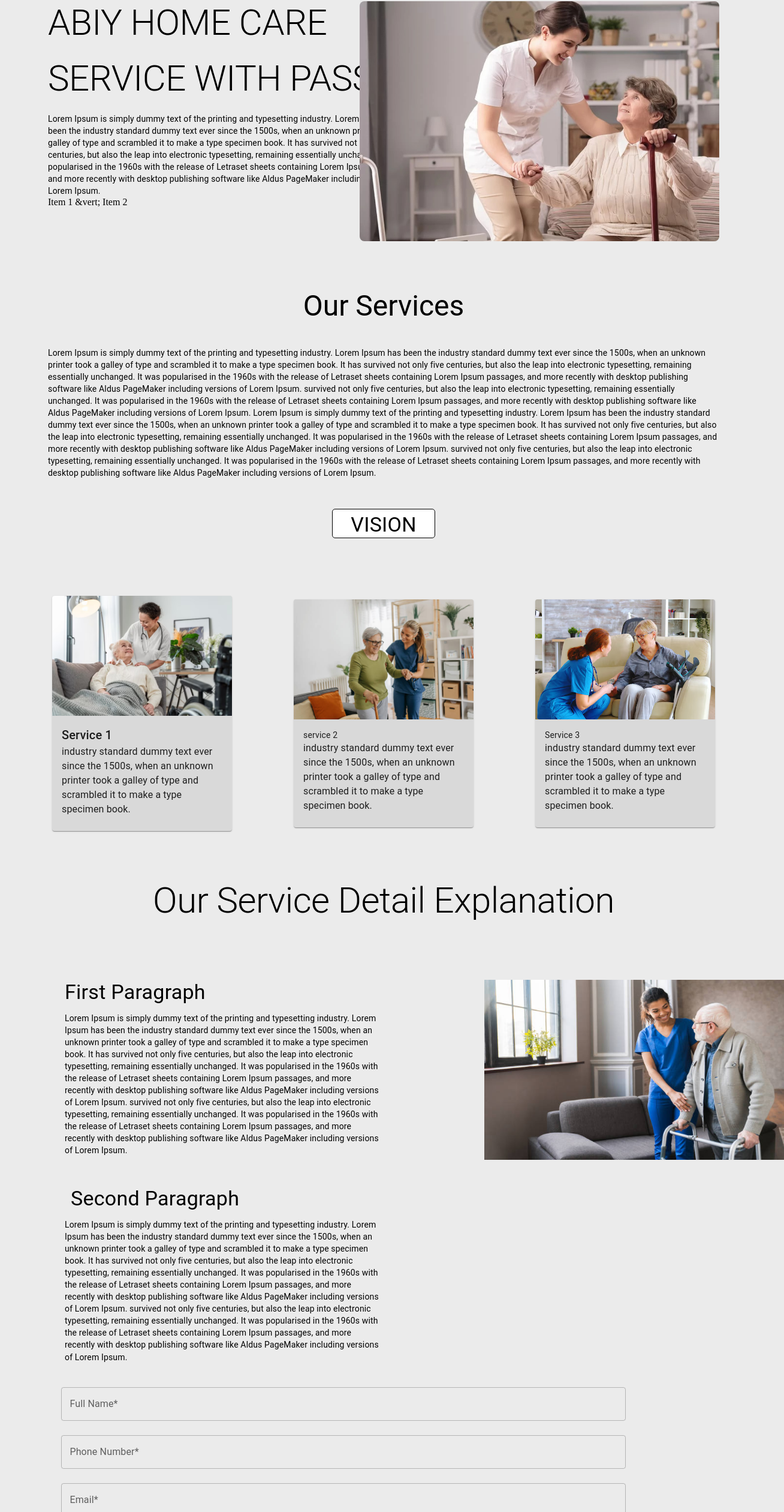
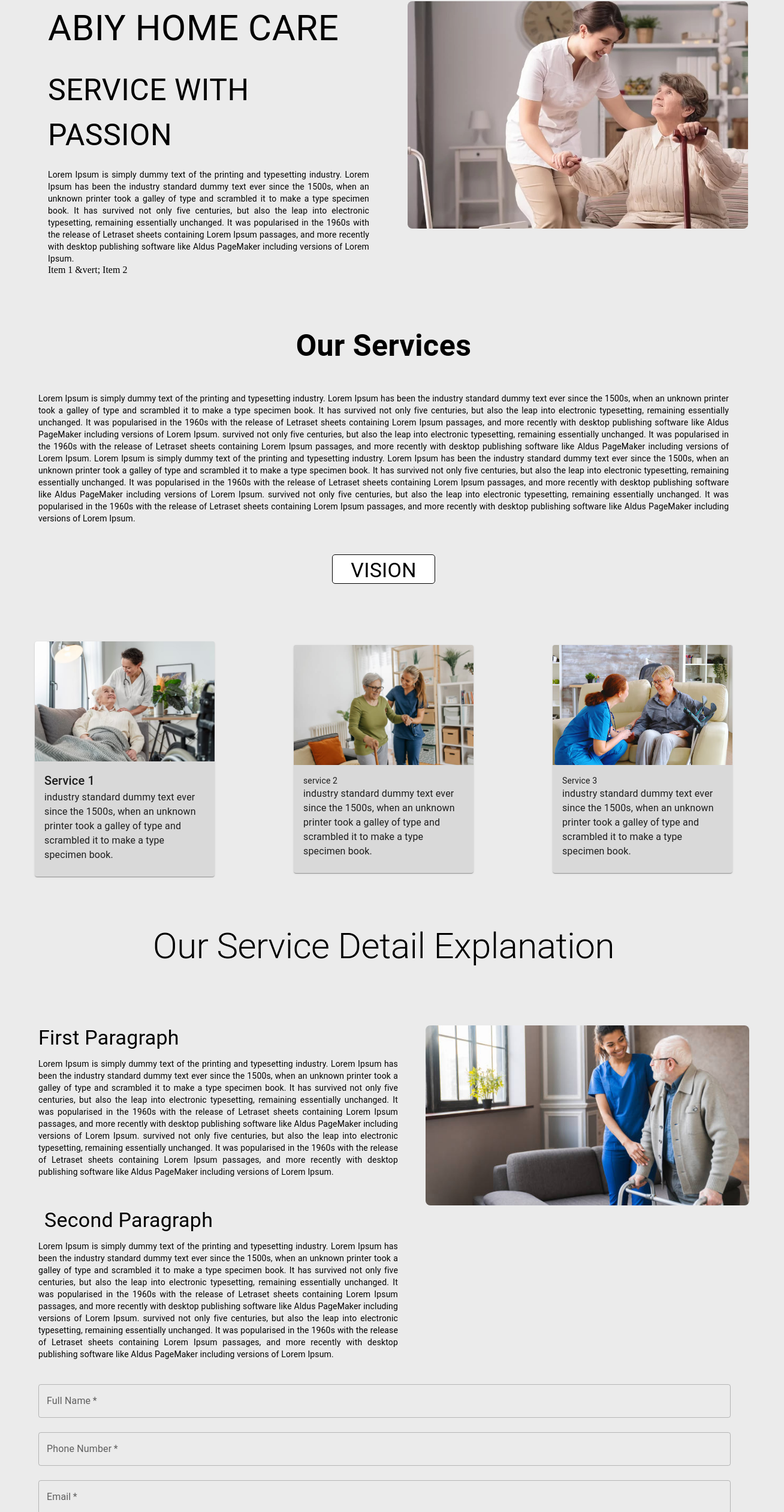
Before and after one commit to Saurabh0825/abiy-home-care, a Next.js app: page / in a window 1280 px wide. Shown: the part 134-2654 px from the top of the page at 60% size, 1308 px wide, since content can reach past the window. Built offline with nearby package versions, Linux system fonts and the light colour scheme; what @mui/material-nextjs would draw is missing.

Commit message:
UI change and api configuration added

```diff
--- a/src/components/Home/AdditionalDescription.tsx
+++ b/src/components/Home/AdditionalDescription.tsx
@@ -1,4 +1,4 @@
-import { Typography } from '@mui/material';
+import { Typography, Box } from '@mui/material';
 import Grid from '@mui/material/Grid2';
 import Image from 'next/image';
 const AdditionalDescription = () => {
@@ -12,11 +12,11 @@ const AdditionalDescription = () => {
         </Grid>
 
         {/* Content Section */}
-        <Grid size={{xs:12, sm:10}} container spacing={2} justifyContent="center">
+        <Grid container spacing={2} justifyContent="center" paddingLeft={{ xs: '2%', sm: '5%' }}>
 
-          <Grid size={{xs:12, sm:6}}>
+          <Grid size={{xs:12, sm: 12, md:6}}>
             <Typography variant="h4" style={{paddingBottom:12}}>First Paragraph</Typography>
-            <Typography variant="body2">Lorem Ipsum is simply dummy text of the printing and typesetting industry. Lorem Ipsum has been the
+            <Typography variant="body2" sx={{textAlign: 'justify'}}>Lorem Ipsum is simply dummy text of the printing and typesetting industry. Lorem Ipsum has been the
                         industry standard dummy text ever since the 1500s, when an unknown printer took a galley of type and
                         scrambled it to make a type specimen book. It has survived not only five centuries, but also the leap
                         into electronic typesetting, remaining essentially unchanged. It was popularised in the 1960s with the
@@ -27,7 +27,7 @@ const AdditionalDescription = () => {
                         software like Aldus PageMaker including versions of Lorem Ipsum.</Typography>
 
                         <Typography variant="h4" style={{marginTop: 50, paddingBottom: 12, paddingLeft: 10}}>Second Paragraph</Typography>
-            <Typography variant="body2">Lorem Ipsum is simply dummy text of the printing and typesetting industry. Lorem Ipsum has been the
+            <Typography variant="body2" sx={{textAlign: 'justify'}}>Lorem Ipsum is simply dummy text of the printing and typesetting industry. Lorem Ipsum has been the
                         industry standard dummy text ever since the 1500s, when an unknown printer took a galley of type and
                         scrambled it to make a type specimen book. It has survived not only five centuries, but also the leap
                         into electronic typesetting, remaining essentially unchanged. It was popularised in the 1960s with the
@@ -38,13 +38,18 @@ const AdditionalDescription = () => {
                         software like Aldus PageMaker including versions of Lorem Ipsum.</Typography>
           </Grid>
 
-          <Grid size={{xs:12, sm:6}} paddingLeft={20}>
+          <Grid size={{xs:12, sm:12, md:6}} paddingLeft={0}>
+          <Box sx={{maxWidth:'600px', width: '90%', margin: "0 auto"}}>
             <Image
             alt='home-care-image'
             src='/care_5.jpg'
             width={500}
             height={300}
+            style={{
+                objectFit: 'cover', borderRadius: '8px', width: '100%'
+            }}
             />
+            </Box>
           </Grid>
         </Grid>
       </Grid>
--- a/src/components/Home/FirstDescription.tsx
+++ b/src/components/Home/FirstDescription.tsx
@@ -5,17 +5,16 @@ import Image from 'next/image';
 
 const FirstDescription = () => {
     return (
-        <div>
+        <>
             <Grid container spacing={2} alignItems="start">
-                {/* Left Section: Title and Description */}
-                <Grid size={{ sm: 12, md: 8 }} display="flex" flexDirection="column" paddingTop={10} paddingLeft={10}>
-                    <Typography variant="h2" gutterBottom>
+                <Grid size={{ sm: 12, md: 6 }} display="flex" flexDirection="column" paddingTop={{ sm: 10, xs: 2 }} paddingLeft={{ xs: 2, sm: 3, md: 5, lg: 10 }}>
+                    <Typography fontSize={{ lg: 60, md: 50, sm: 40, xs: 30 }} gutterBottom>
                         ABIY HOME CARE
                     </Typography>
-                    <Typography variant="h2" gutterBottom>
+                    <Typography fontSize={{ lg: 50, md: 40, sm: 30, xs: 20 }} gutterBottom>
                         SERVICE WITH PASSION
                     </Typography>
-                    <Typography variant="body2" marginRight={10} sx={{ maxWidth: '80%' }}>
+                    <Typography variant="body2" paddingRight={{ sm: 2, xs: 2 }} sx={{ maxWidth: '100%', textAlign: 'justify', margin: '0 auto' }}>
                         Lorem Ipsum is simply dummy text of the printing and typesetting industry. Lorem Ipsum has been the
                         industry standard dummy text ever since the 1500s, when an unknown printer took a galley of type and
                         scrambled it to make a type specimen book. It has survived not only five centuries, but also the leap
@@ -29,20 +28,21 @@ const FirstDescription = () => {
 
                 </Grid>
 
-                {/* Right Section: Image */}
-                <Grid size={{ sm: 12, md: 4 }} display="flex" justifyContent="end" alignItems="center" paddingTop={10} paddingRight={10}>
-                    <Image
-                        src="/care_1.jpeg" // Replace with your image path
-                        alt="Home Care Image"
-                        width={600} // Adjust width as needed
-                        height={400} // Adjust height as needed
-                        style={{ objectFit: 'cover', borderRadius: '8px' }}
-                    />
+                <Grid size={{ sm: 12, md: 6 }} display="flex" justifyContent="end" alignItems="center" paddingTop={{ xs: 2, sm: 3, md: 10, lg: 10 }}>
+                    <Box sx={{ maxWidth: '600px', width: '90%', margin: "0 auto" }}>
+                        <Image
+                            src="/care_1.jpeg"
+                            alt="Home Care Image"
+                            width={600}
+                            height={400}
+                            style={{ objectFit: 'cover', borderRadius: '8px', width: '100%', height: 'auto' }}
+                        />
+                    </Box>
                 </Grid>
             </Grid>
 
 
-        </div>
+        </>
     );
 }
 
--- a/src/components/Home/HomeCards.tsx
+++ b/src/components/Home/HomeCards.tsx
@@ -14,7 +14,7 @@ const HomeCards = () => {
                     </Typography>
                 </Grid>
                 <Grid container spacing={2} minHeight={160} sx={{ flexGrow: 1 }} paddingTop={10}>
-                    <Grid display="flex" justifyContent="center" alignItems="center" size="grow">
+                    <Grid size={{xs:12, sm: 6, md: 4, lg: 4}} display="flex" justifyContent="center" alignItems="center">
                         <Card sx={{ maxWidth: 300 }} style={{ backgroundColor: CARD_COLOR, cursor: 'pointer' }} >
                             <CardMedia
                                 sx={{ height: 200 }}
@@ -32,7 +32,7 @@ const HomeCards = () => {
                             </CardContent>
                         </Card>
                     </Grid>
-                    <Grid display="flex" justifyContent="center" alignItems="center">
+                    <Grid size={{xs:12, sm: 6, md: 4, lg: 4}} display="flex" justifyContent="center" alignItems="center">
                         <Card sx={{ maxWidth: 300 }} style={{ backgroundColor: CARD_COLOR, cursor: 'pointer' }} >
                             <CardMedia
                                 sx={{ height: 200 }}
@@ -50,7 +50,7 @@ const HomeCards = () => {
                             </CardContent>
                         </Card>
                     </Grid>
-                    <Grid display="flex" justifyContent="center" alignItems="center" size="grow">
+                    <Grid size={{xs:12, sm: 12, md: 4, lg: 4}} display="flex" justifyContent="center" alignItems="center">
                         <Card sx={{ maxWidth: 300 }} style={{ backgroundColor: CARD_COLOR, cursor: 'pointer' }} >
                             <CardMedia
                                 sx={{ height: 200 }}
--- a/src/components/Home/HomeCotact.tsx
+++ b/src/components/Home/HomeCotact.tsx
@@ -1,25 +1,71 @@
+"use client";
+import { useState, FormEvent } from 'react'
 import Grid from '@mui/material/Grid2';
-import { TextField, Box, Button } from '@mui/material';
+import { TextField, Box, Button, Typography, CircularProgress } from '@mui/material';
 
 const HomeContact = () => {
+    const [name, setName] = useState('');
+    const [phone, setPhone] = useState('');
+    const [email, setEmail] = useState('');
+    const [message, setMessage] = useState('');
+    const [status, setStatus] = useState({state: false, code: 0, response: ''});
+    const [clicked, setClicked] = useState(false);
+    const handleSubmit = async (e: FormEvent<HTMLFormElement>) => {
+        setClicked(true);
+        e.preventDefault();
+        const formData = {
+            name,
+            email,
+            phone,
+            message
+        }
+        try {
+            const res = await fetch('/api/contact', {
+                method: 'POST',
+                headers: { 'Content-Type': 'application/json' },
+                body: JSON.stringify(formData)
+            })
+            const data = await res.json();
+            setClicked(false);
+            if (res.ok) {
+                setStatus({state: true, code: 200, response: 'Email Sent Successfully!'})
+            } else {
+                setStatus({state: true, code: 400, response: data.error ? data.error : 'Something went wrong'})
+            }
+        } catch {
+            setClicked(false);
+            setStatus({state: true, code: 500, response: 'Something went wrong, please try again'})
+        }
+    }
     return (
         <div>
-            <Grid size={{ xs: 12, sm: 6 }} paddingLeft={{ xs: 0, sm: '8%' }} paddingTop={5}>
-                <Box sx={{ width: '80%' }} paddingBottom={3}>
-                    <TextField fullWidth label="Full Name*" id="fullname" />
-                </Box>
-                <Box sx={{ width: '80%' }} paddingBottom={3}>
-                    <TextField fullWidth label="Phone Number*" id="phonenumber" />
-                </Box>
-                <Box sx={{ width: '80%' }} paddingBottom={3}>
-                    <TextField fullWidth label="Email*" id="email" />
-                </Box>
-                <Box sx={{ width: '80%' }} paddingBottom={3}>
-                    <TextField fullWidth label="Description*" id="description" multiline minRows={4} />
-                </Box>
-                <Box sx={{ width: '80%' }} paddingBottom={3}>
-                    <Button fullWidth sx={{ height: "20%" }} variant="contained">Send</Button>
-                </Box>
+            <Grid size={{ xs: 12, sm: 6 }} paddingLeft={{ xs: '5%', sm: '5%' }} paddingTop={5}>
+                {(status.code != 200) ?
+                <form onSubmit={handleSubmit}>
+                    <Box sx={{ width: '95%' }} paddingBottom={3}>
+                        <TextField fullWidth label="Full Name" id="name" onChange={(e) => setName(e.target.value)} required/>
+                    </Box>
+                    <Box sx={{ width: '95%' }} paddingBottom={3}>
+                        <TextField fullWidth label="Phone Number" id="phone" onChange={(e) => setPhone(e.target.value)} required/>
+                    </Box>
+                    <Box sx={{ width: '95%' }} paddingBottom={3}>
+                        <TextField fullWidth label="Email" type='email' id="email" onChange={(e) => setEmail(e.target.value)} required/>
+                    </Box>
+                    <Box sx={{ width: '95%' }} paddingBottom={3}>
+                        <TextField fullWidth label="Description" id="message" multiline minRows={4} onChange={(e) => setMessage(e.target.value)} required/>
+                    </Box>
+                    <Box sx={{ width: '95%' }} paddingBottom={3}>
+                        {!clicked ?
+                        <Button type='submit' fullWidth sx={{ height: "20%" }} variant="contained" disabled={!email || !email || !email || !message}>Send</Button>
+                        : <Box display='flex' justifyContent='center'> <CircularProgress /></Box>}
+                    </Box>
+                </form>
+                :<Box>
+                    <Typography fontSize={{lg: 40, md: 30, sm: 25, xs:20}}>{status.response}</Typography>
+                    </Box>}
+                    {(status.state == true && status.code != 200) &&
+                    <>{status.response}</>
+                    }
             </Grid>
         </div>
     );
--- a/src/components/Home/SecondContent.tsx
+++ b/src/components/Home/SecondContent.tsx
@@ -4,11 +4,11 @@ import { Typography } from '@mui/material';
 const SecondContent = () => {
     return (
         <div>
-            <Grid container justifyContent='center' paddingTop={10}>
-                <Typography variant='h3'>
+            <Grid container justifyContent='center' paddingTop={{lg: 10, md: 7, sm: 5, xs: 2}}>
+                <Typography fontSize={{lg: 50, md: 40, sm: 30, xs: 20}} fontWeight='bold' style={{fontStyle: 'bold'}}>
                     Our Services
                 </Typography>
-                <Typography variant='body2' paddingLeft={10} paddingTop={5} paddingRight={10}>
+                <Typography variant='body2' maxWidth='90%' paddingTop={{lg: 5, md: 3, sm: 2, xs: 2}} style={{textAlign: 'justify'}}>
                 Lorem Ipsum is simply dummy text of the printing and typesetting industry. Lorem Ipsum has been the
                         industry standard dummy text ever since the 1500s, when an unknown printer took a galley of type and
                         scrambled it to make a type specimen book. It has survived not only five centuries, but also the leap
```
Also changed, not shown: src/app/about/page.tsx (+15 -10 lines), src/app/contactus/page.tsx (+48 -36 lines).
